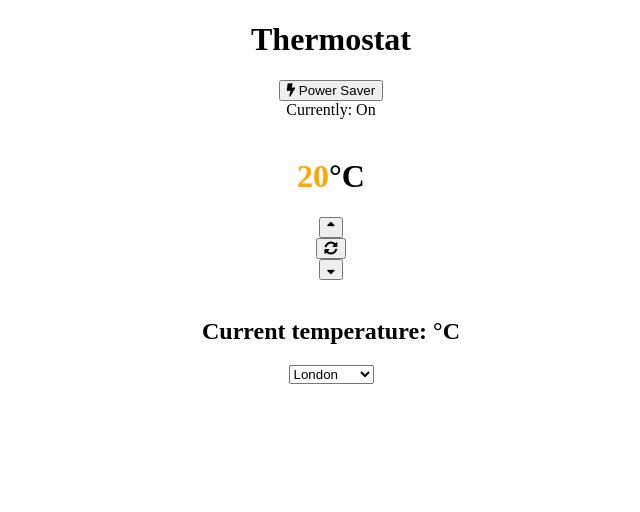
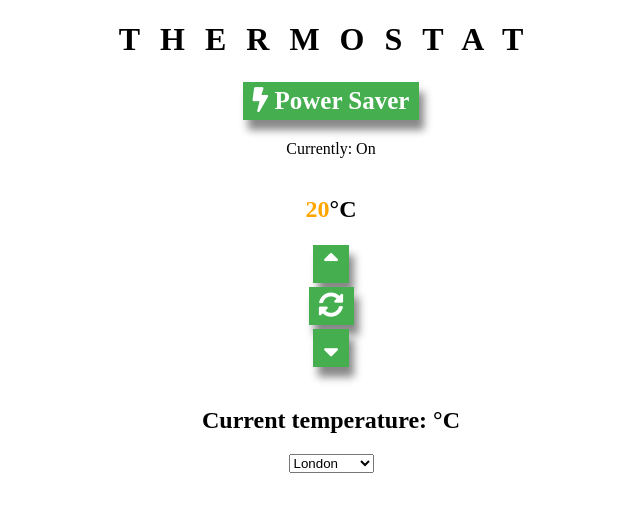
Before and after one commit to edthomas93/thermostatJS, a plain HTML site: page index.html in a window 1280 px wide. Shown: the whole page, without its empty margins (309-949 px from the left). Drawn offline with nearby package versions, Linux system fonts and the light colour scheme; no server answers.

Commit message:
Added more styling and updated README

```diff
--- a/index.html
+++ b/index.html
@@ -1,30 +1,47 @@
 <!DOCTYPE html>
 <html>
   <head>
-    <title>Thermostat</title>
+    <title>Feel Tha Heat</title>
     <script src="src/Thermostat.js"></script>
+    <style>
+    .button {
+        background-color: #45AF50;
+        border: none;
+        color: white;
+        padding: 5px 10px;
+        text-align: center;
+        text-decoration: none;
+        display: inline-block;
+        font-size: 25px;
+        margin: 2px 2px;
+        cursor: pointer;
+        box-shadow: 5px 10px 8px #888888
+    }
+    h1 {
+        letter-spacing: 20px;
+    }
+    </style>
   </head>
   <body>
-    <center><h1>Thermostat</h1></center>
-      <center><button id="switchmode"><i class="fas fa-bolt"></i> Power Saver </button></center>
-      <center>Currently: <text id="psm"></text></center>
-      <br>
-      <h1><center><text id="temperature"></text>&#176;C</center></h1>
-      <center><button id="up"><i class="fas fa-sort-up"></i></button></center>
-      <center><button id="reset"><i class="fas fa-sync-alt"></i></button></center>
-      <center><button id="down"><i class="fas fa-sort-down"></i></button></center>
+    <center><h1>THERMOSTAT</h1></center>
+      <center><a id="switchmode" class="button"><text class="fas fa-bolt"> Power Saver </text></a></center>
+      <br><center>Currently: <text id="psm"></text></center></br>
+      <h2><center><text id="temperature"></text>&#176;C</center></h2>
+      <center><a id="up" class="button"><i class="fas fa-sort-up"></i></a></center>
+      <center><a id="reset" class="button"><i class="fas fa-sync-alt"></i></a></center>
+      <center><a id="down" class="button"><i class="fas fa-sort-down"></i></a></center>
       </br>
       <script src="https://code.jquery.com/jquery-2.1.4.min.js"></script>
       <script src="./interface.js"></script>
       <link rel="stylesheet" href="https://use.fontawesome.com/releases/v5.2.0/css/all.css" integrity="sha384-hWVjflwFxL6sNzntih27bfxkr27PmbbK/iSvJ+a4+0owXq79v+lsFkW54bOGbiDQ" crossorigin="anonymous">
     </body>
     <section>
-      <center><h1>Current temperature: <span id="current-temperature"></span>&#176;C</h1></center>
+      <center><h2>Current temperature: <span id="current-temperature"></span>&#176;C</h2></center>
       <center><select id="current-city"></center>
         <option value="london">London</option>
         <option value="melbourne">Melbourne</option>
         <option value="barcelona">Barcelona</option>
-        <option value="tokyo">Tokyo</option>
+        <option value="new york">New York</option>
       </select>
     </section>
 </html>
```
Also changed, not shown: 1 other file.
